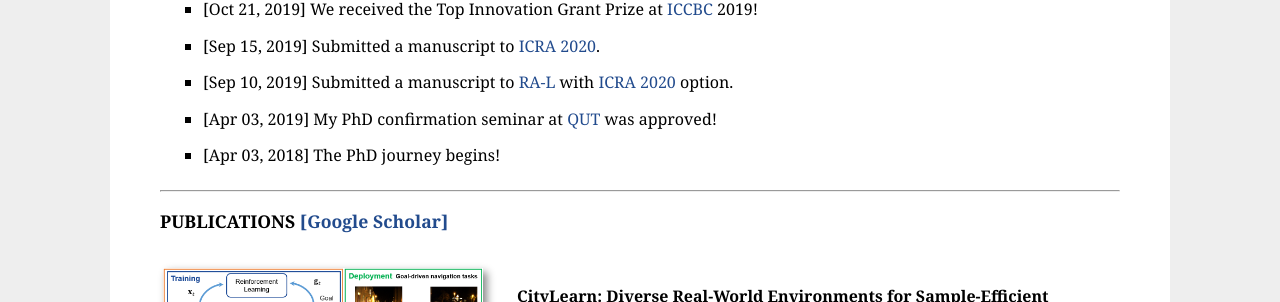
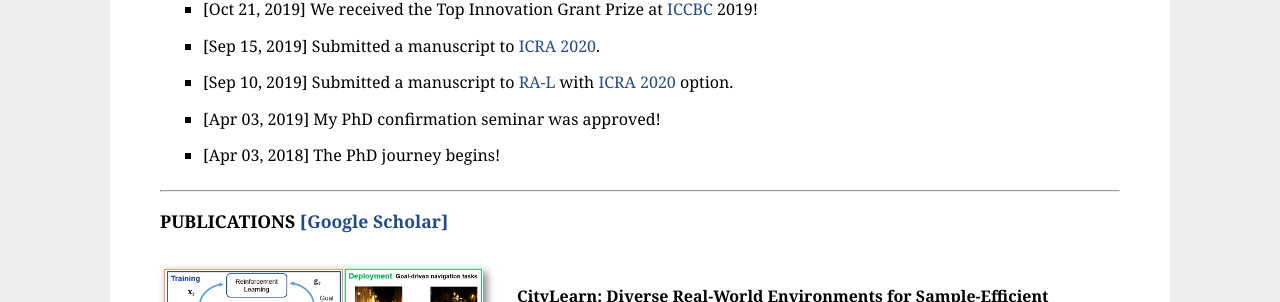
Before and after one commit to mchancan/mchancan.github.io, a Jekyll site: the page built from index.html, in a window 1280 px wide. Shown: the part 485-787 px from the top of the page. Built offline with Jekyll 4.4.1, drawn with Linux system fonts in a browser that asks for light colours.

Commit message:
Update index.html

```diff
--- a/index.html
+++ b/index.html
@@ -46,7 +46,7 @@ title: MV
 	[Sep 10, 2019] Submitted a manuscript to <a href="http://ieee-ras.org/publications/ra-l">RA-L</a> with <a href="http://icra2020.org">ICRA 2020</a> option. </br>
 </li>
 <li>
-	[Apr 03, 2019] My PhD confirmation seminar at <a href="https://qut.edu.au">QUT</a> was approved! </br>
+	[Apr 03, 2019] My PhD confirmation seminar was approved! </br>
 </li>
 <li>
 	[Apr 03, 2018] The PhD journey begins! </br>
```
